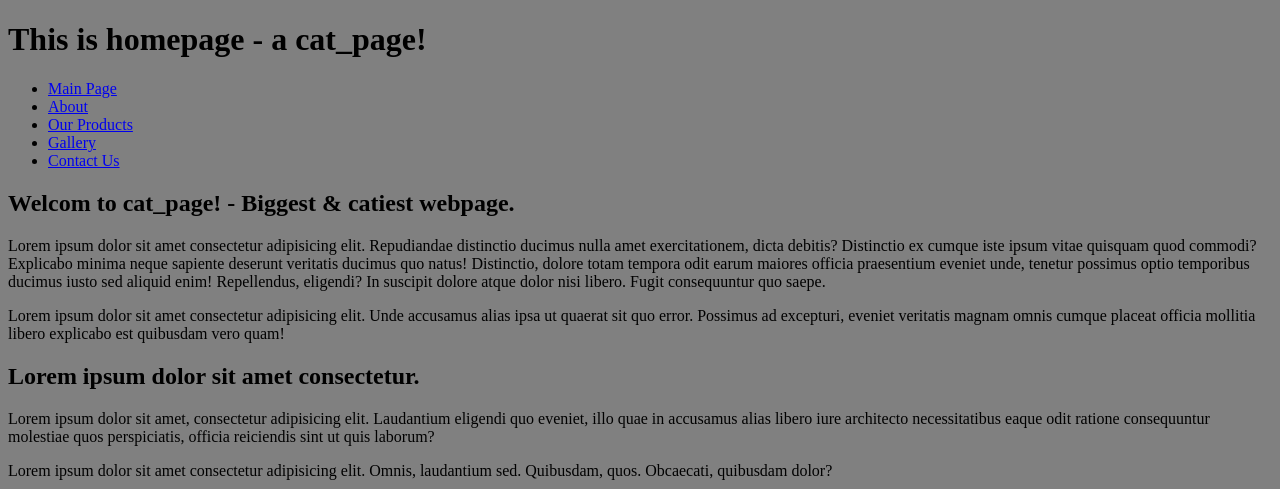
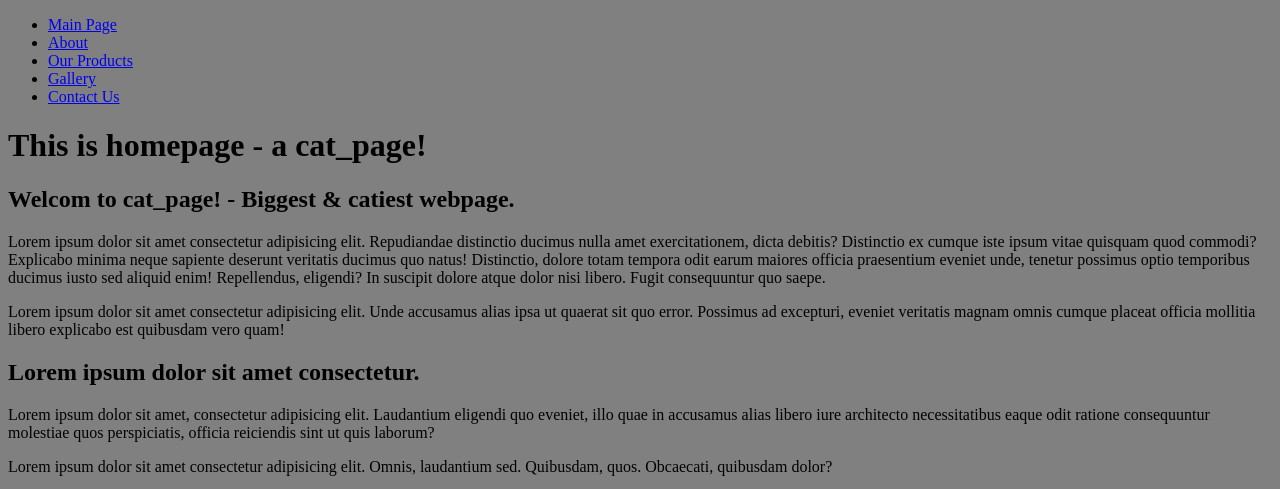
Before and after one commit to stanleyipkis/cat-page, a plain HTML site: page index.html in a window 1280 px wide. Shown: the top 489 px of the page. Drawn offline with Linux system fonts and the light colour scheme.

Commit message:
feat: header & nav changes

```diff
--- a/index.html
+++ b/index.html
@@ -8,19 +8,21 @@
   <link rel="stylesheet" href="style.css" type="text/css">
 </head>
 <body>
+  <header class="main-header">
+    <nav class="navigation">
+      <ul id="navigation__list">
+        <li><a class="navigation__link" href="index.html">Main Page</a></li>
+        <li><a class="navigation__link" href="about.html">About</a></li>
+        <li><a class="navigation__link" href="products.html">Our Products</a></li>
+        <li><a class="navigation__link" href="gallery.html">Gallery</a></li>
+        <li><a class="navihation__link" href="contact.html">Contact Us</a></li>
+      </ul>
+    </nav>
+  </header>
   <main>
     <header>
-        <h1>This is homepage - a cat_page!</h1>
+      <h1>This is homepage - a cat_page!</h1>
     </header>
-    <section id="navigation">
-      <ul id="navigation_bar">
-        <li><a href="index.html">Main Page</a></li>
-        <li><a href="about.html">About</a></li>
-        <li><a href="products.html">Our Products</a></li>
-        <li><a href="gallery.html">Gallery</a></li>
-        <li><a href="contact.html">Contact Us</a></li>
-      </ul>
-    </section>
     <section>
       <h2>Welcom to cat_page! - Biggest & catiest webpage.</h2>
       <article>
```
